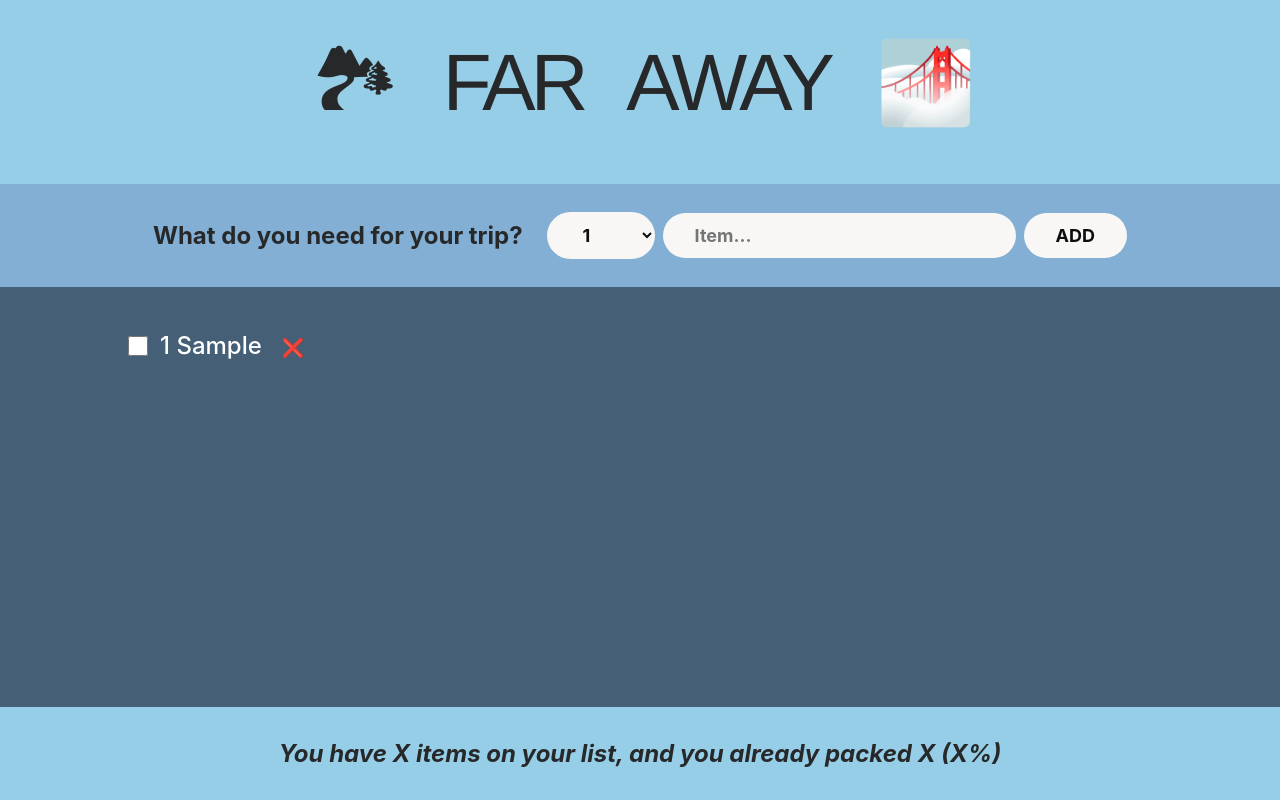
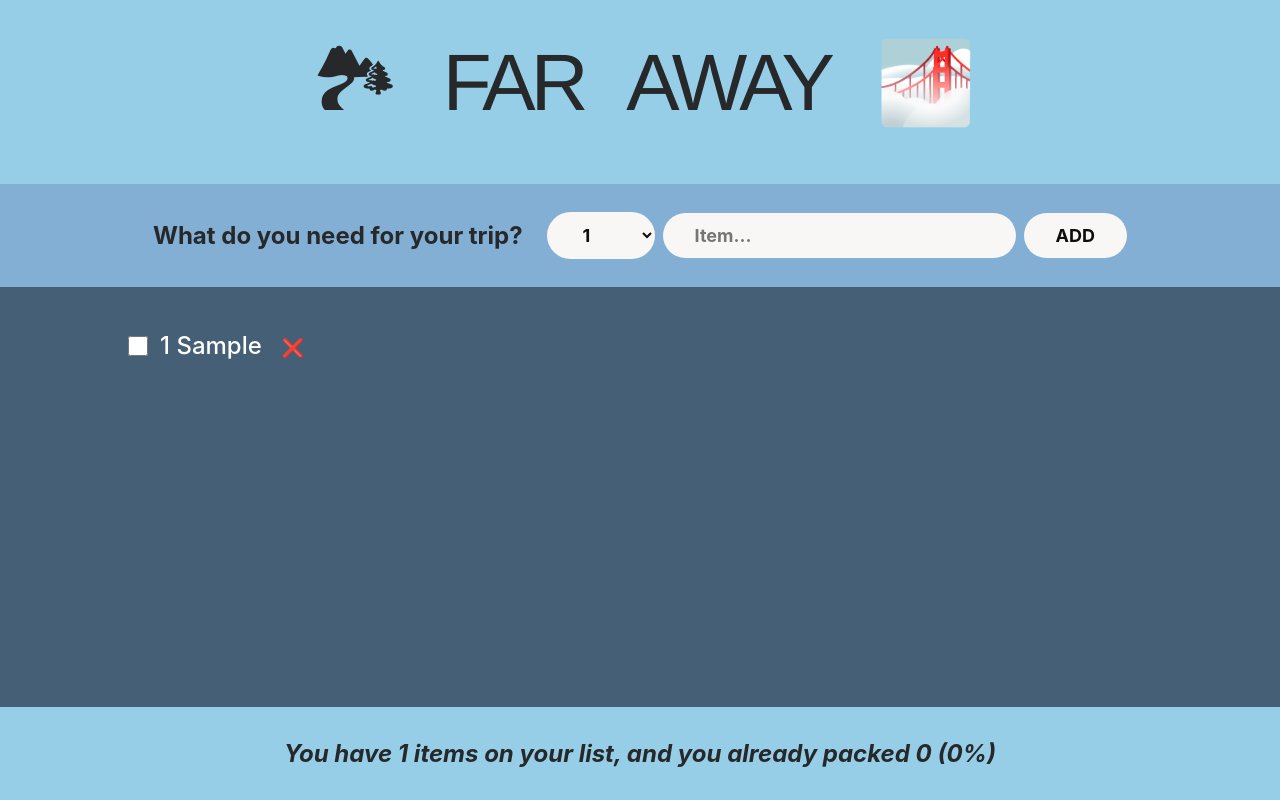
Before and after one commit to anna-amst/travel-list, a React (Create React App) app: page / in a window 1280 px wide. Both pictures are taken after typing "Sample" into the empty fields and a click on the button "ADD". Built offline with nearby package versions, Linux system fonts and the light colour scheme.

Commit message:
derived state

```diff
--- a/src/App.js
+++ b/src/App.js
@@ -2,6 +2,7 @@
 
 function App() {
   const [items, setItems] = useState([]);
+
   function handleAddItems(item) {
     setItems((items) => [...items, item]);
   }
@@ -22,8 +23,12 @@
     <div className="app">
       <Logo />
       <Form onAddItems={handleAddItems} />
-      <PackingList items={items} onDeleteItem={handleDeleteItem} onToggleItem={handleToggleItem} />
-      <Stats />
+      <PackingList
+        items={items}
+        onDeleteItem={handleDeleteItem}
+        onToggleItem={handleToggleItem}
+      />
+      <Stats items={items} />
     </div>
   );
 }
@@ -81,7 +86,12 @@
     <div className="list">
       <ul>
         {items.map((item) => (
-          <Item item={item} onDeleteItem={onDeleteItem} key={item.id} onToggleItem={onToggleItem} />
+          <Item
+            item={item}
+            onDeleteItem={onDeleteItem}
+            key={item.id}
+            onToggleItem={onToggleItem}
+          />
         ))}
       </ul>
     </div>
@@ -91,7 +101,11 @@
 function Item({ item, onDeleteItem, onToggleItem }) {
   return (
     <li>
-      <input type="checkbox" value={item.packed} onChange={() => onToggleItem(item.id)} />
+      <input
+        type="checkbox"
+        value={item.packed}
+        onChange={() => onToggleItem(item.id)}
+      />
       <span style={item.packed ? { textDecoration: "line-through" } : {}}>
         {item.quantity} {item.description}
       </span>
@@ -100,10 +114,25 @@
   );
 }
 
-function Stats() {
+function Stats({ items }) {
+  if (!items.length)
+    return (
+      <p className="stats">
+        <em>Start adding some items to your packing list 🚀</em>
+      </p>
+    );
+
+  const numItems = items.length;
+  const numPacked = items.filter((item) => item.packed).length;
+  const percentage = Math.round((numPacked / numItems) * 100);
+
   return (
     <footer className="stats">
-      <em>You have X items on your list, and you already packed X (X%)</em>
+      <em>
+        {percentage === 100
+          ? "You got everything ready to go ✈️"
+          : `You have ${numItems} items on your list, and you already packed ${numPacked} (${percentage}%)`}
+      </em>
     </footer>
   );
 }
```
